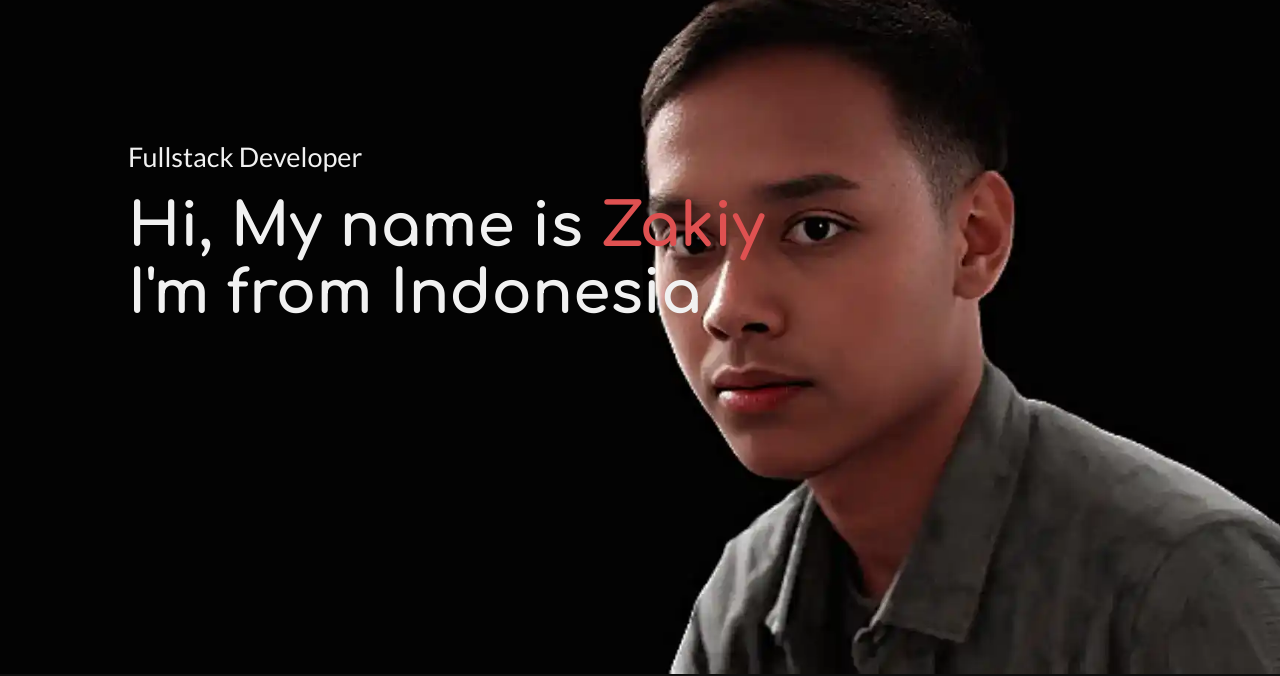
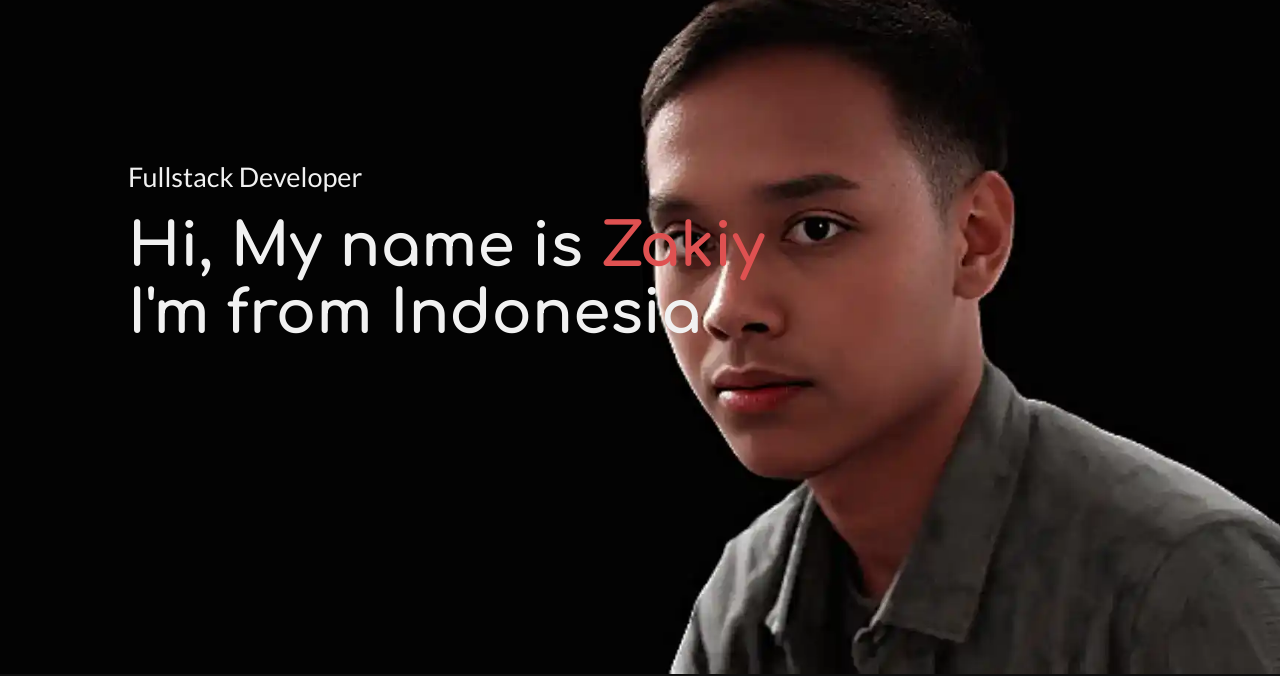
Before and after one commit to zakiyznw/My-Personal-Portfolio-Web, a plain HTML site: page index.html in a window 1280 px wide. Shown: the part 126-802 px from the top of the page. Drawn offline with nearby package versions, Linux system fonts and the light colour scheme; a web font is replaced by a local one.

Commit message:
Add files via upload

```diff
--- a/style.css
+++ b/style.css
@@ -82,7 +82,7 @@ nav ul li a:hover::after {
 }
 
 .header-text {
-  margin-top: 25%;
+  margin-top: 27%;
   font-size: 27px;
 }
 
```
